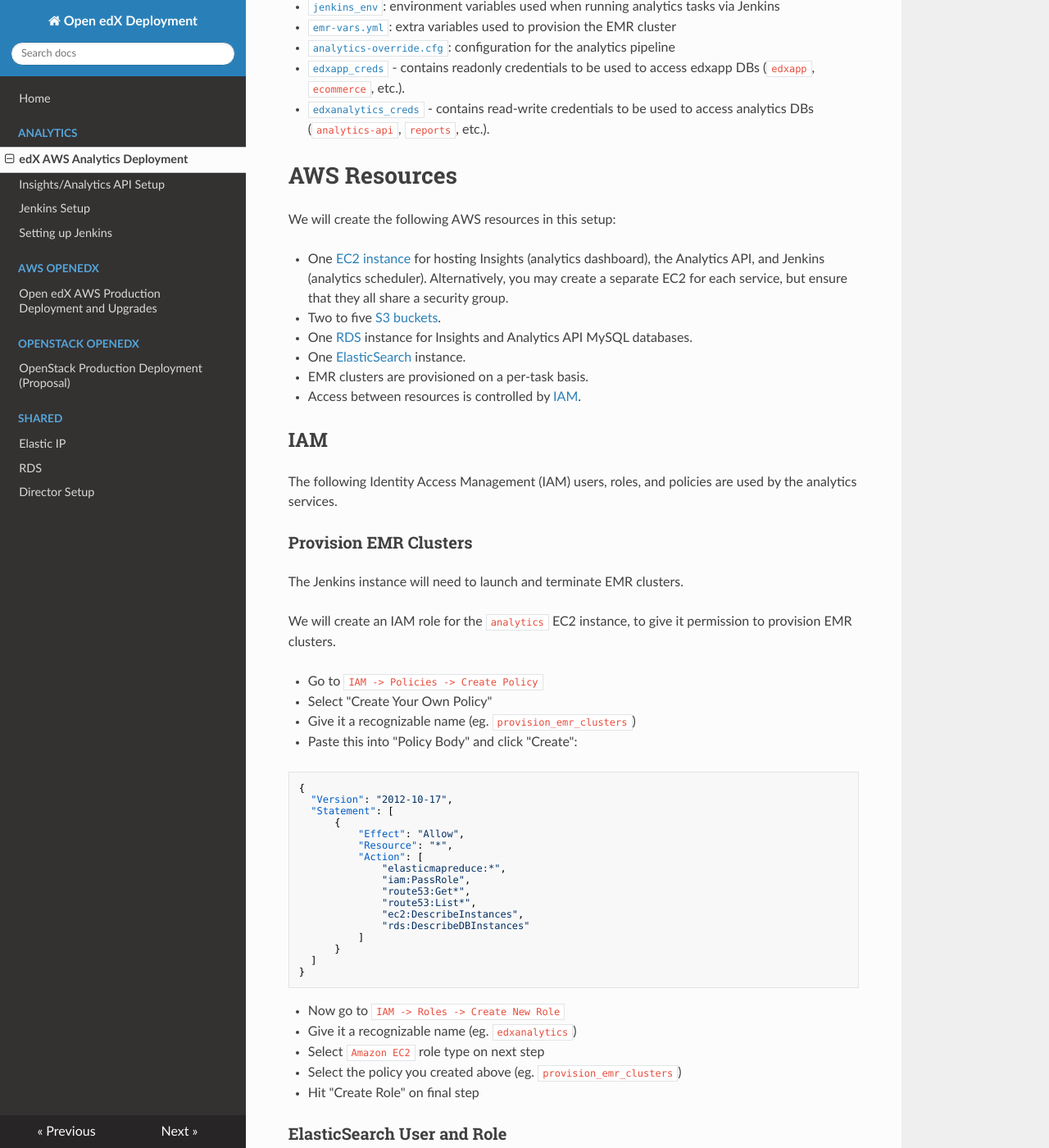
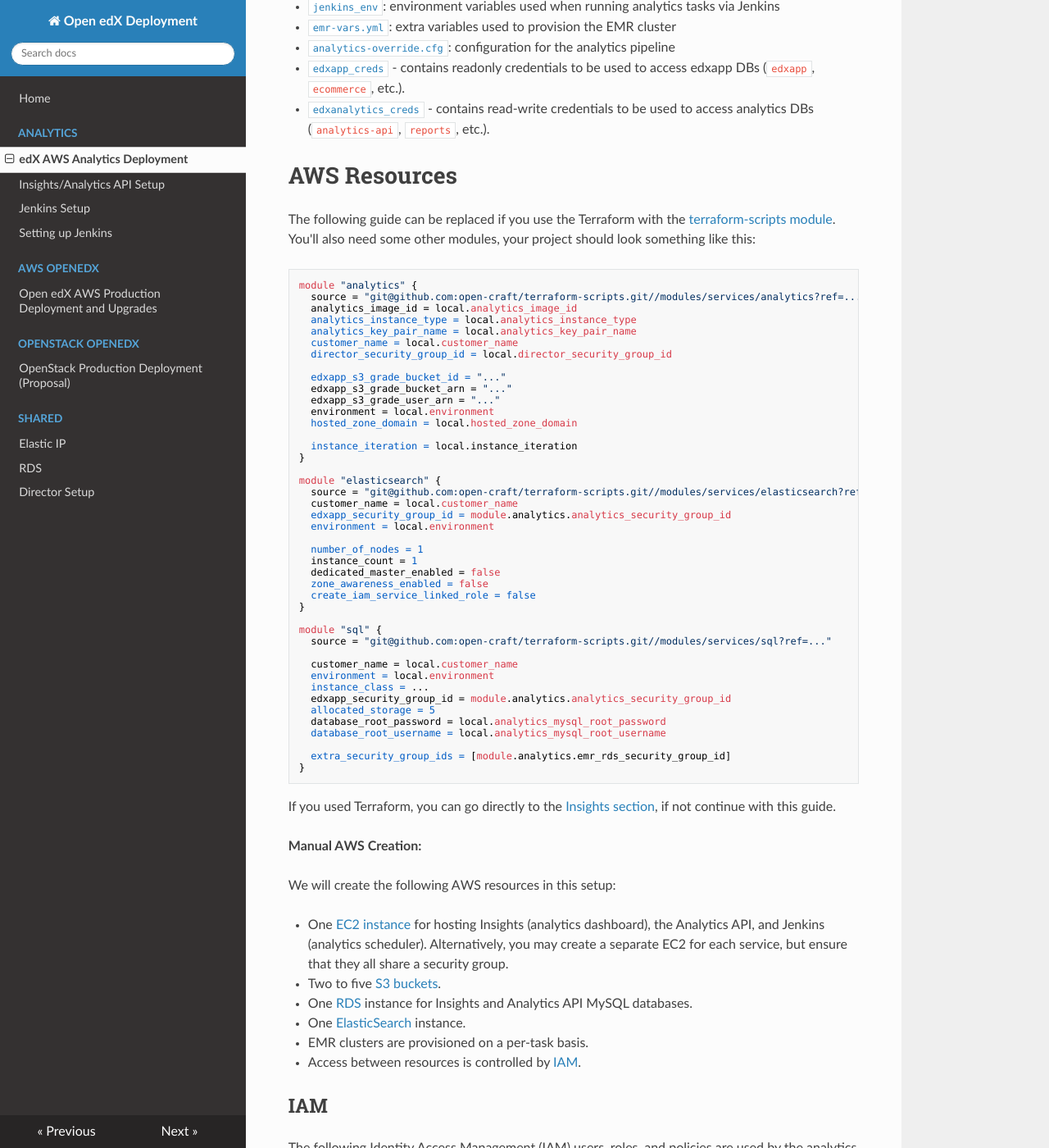
Before and after one commit to open-craft/openedx-deployment, an MkDocs documentation site: the page built from docs/analytics/AWS_setup.md, in a window 1280 px wide and 1400 px high, scrolled down 1024 px. Shown: the whole window at 82% size. Built offline with MkDocs 1.6.1, drawn with Linux system fonts in a browser that asks for light colours; nearby versions of some CDN libraries.

Commit message:
FAL-774: adds how to setup Analytics resources with Terraform

```diff
--- a/docs/analytics/AWS_setup.md
+++ b/docs/analytics/AWS_setup.md
@@ -46,6 +46,58 @@ deployment.  The files and their expected contents are discussed in subsequent s
 
 AWS Resources
 =============
+
+The following guide can be replaced if you use the Terraform with the [terraform-scripts module](https://github.com/open-craft/terraform-scripts/tree/main/modules/services/elasticsearch).
+You'll also need some other modules, your project should look something like this:
+
+    module "analytics" {
+      source = "git@github.com:open-craft/terraform-scripts.git//modules/services/analytics?ref=..."
+      analytics_image_id = local.analytics_image_id
+      analytics_instance_type = local.analytics_instance_type
+      analytics_key_pair_name = local.analytics_key_pair_name
+      customer_name = local.customer_name
+      director_security_group_id = local.director_security_group_id
+
+      edxapp_s3_grade_bucket_id = "..."
+      edxapp_s3_grade_bucket_arn = "..."
+      edxapp_s3_grade_user_arn = "..."
+      environment = local.environment
+      hosted_zone_domain = local.hosted_zone_domain
+
+      instance_iteration = local.instance_iteration
+    }
+
+    module "elasticsearch" {
+      source = "git@github.com:open-craft/terraform-scripts.git//modules/services/elasticsearch?ref=..."
+      customer_name = local.customer_name
+      edxapp_security_group_id = module.analytics.analytics_security_group_id
+      environment = local.environment
+
+      number_of_nodes = 1
+      instance_count = 1
+      dedicated_master_enabled = false
+      zone_awareness_enabled = false
+      create_iam_service_linked_role = false
+    }
+
+    module "sql" {
+      source = "git@github.com:open-craft/terraform-scripts.git//modules/services/sql?ref=..."
+
+      customer_name = local.customer_name
+      environment = local.environment
+      instance_class = ...
+      edxapp_security_group_id = module.analytics.analytics_security_group_id
+      allocated_storage = 5
+      database_root_password = local.analytics_mysql_root_password
+      database_root_username = local.analytics_mysql_root_username
+
+      extra_security_group_ids = [module.analytics.emr_rds_security_group_id]
+    }
+
+If you used Terraform, you can go directly to the [Insights section](#insightsanalytics-api-setup), if not continue
+with this guide.
+
+**Manual AWS Creation:**
 
 We will create the following AWS resources in this setup:
 
```
